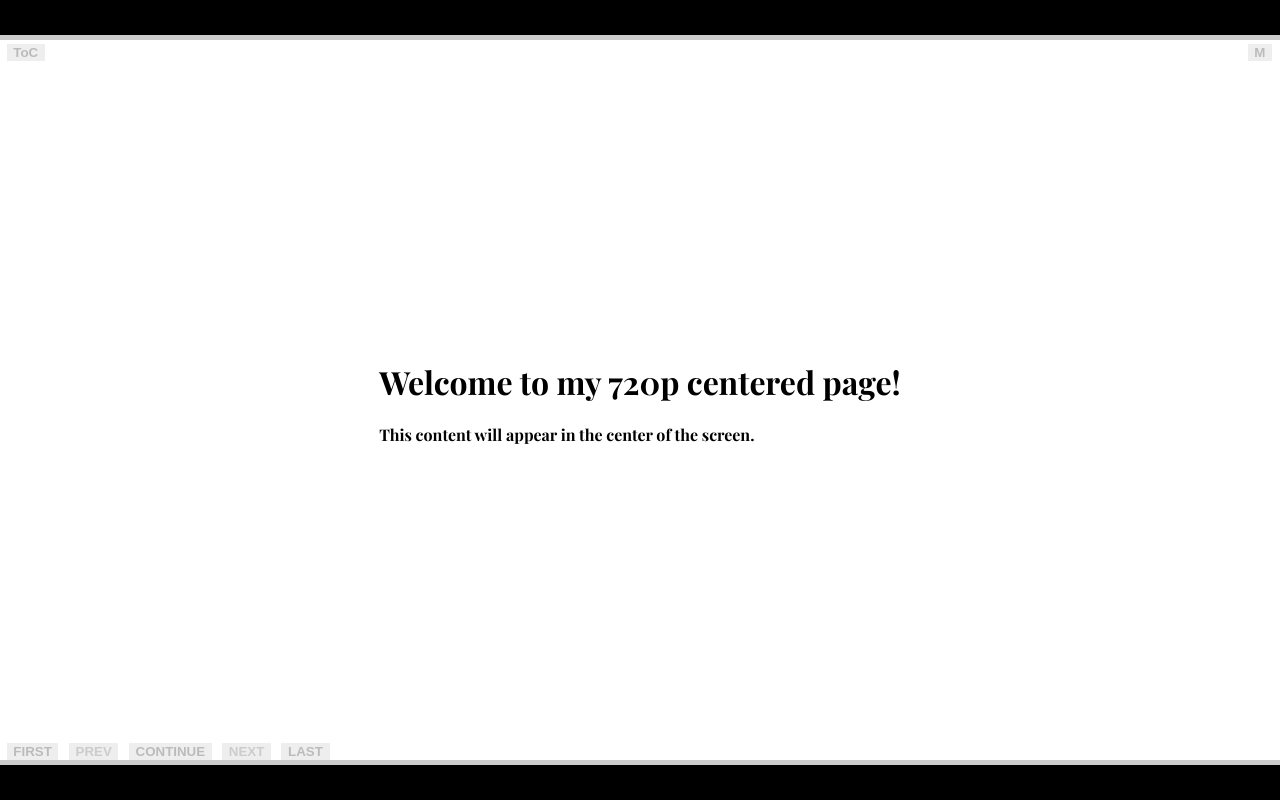
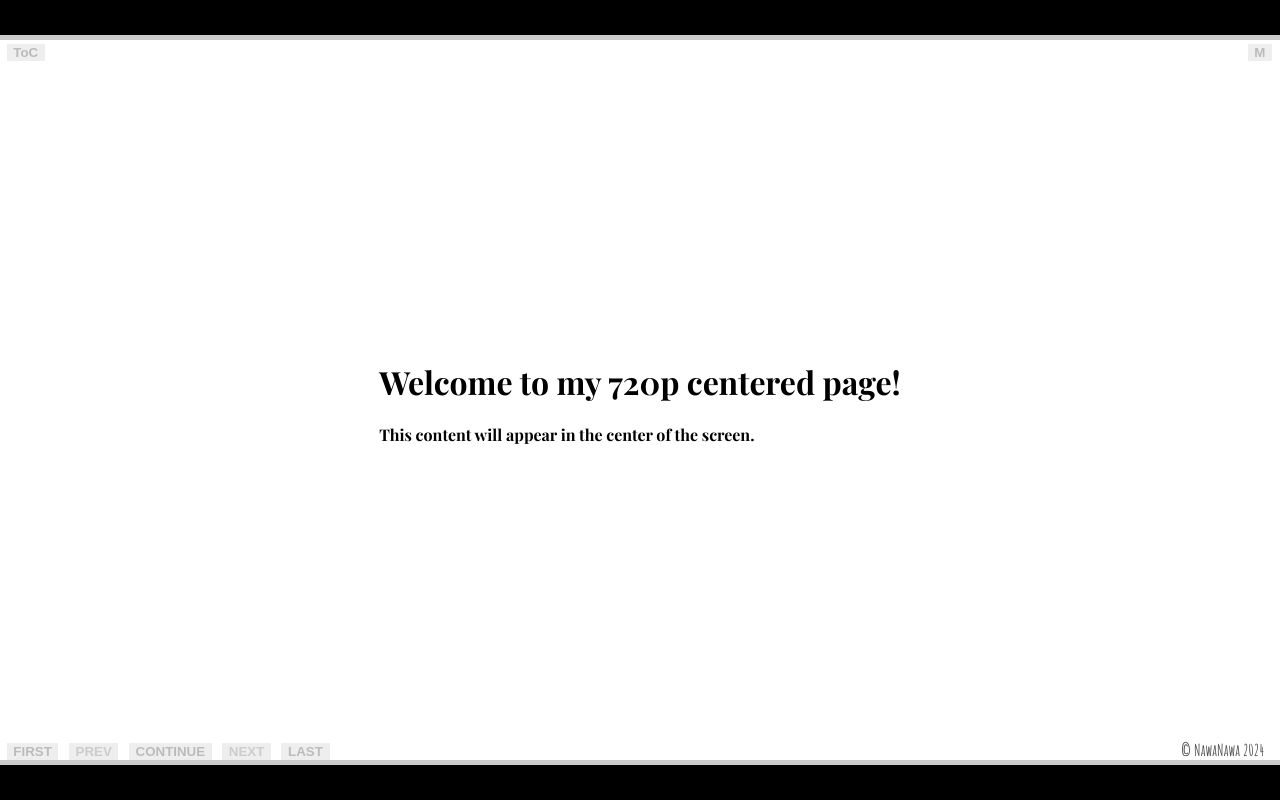
Before and after one commit to NawaMan/OneBRC, a SvelteKit app in the folder docs-src/: page / in a window 1280 px wide. Built offline with nearby package versions, Linux system fonts and the light colour scheme.

Commit message:
Add copyright.

```diff
--- a/docs-src/src/app.html
+++ b/docs-src/src/app.html
@@ -7,6 +7,7 @@
 		%sveltekit.head%
 
 		<link href="https://fonts.googleapis.com/css2?family=Cormorant+Garamond:wght@300;400;500;600;700&display=swap" rel="stylesheet">
+		<link href="https://fonts.googleapis.com/css2?family=Amatic+SC:wght@400;700&display=swap" rel="stylesheet">
 	</head>
 	<style>
 
--- /dev/null
+++ b/docs-src/src/lib/components/Copyright.svelte
@@ -0,0 +1,47 @@
+<script lang="ts">
+	import { onMount, onDestroy } from 'svelte';
+	import { browser } from '$app/environment';
+	import CtrlBtn from './CtrlBtn.svelte';
+	import { scaleMode } from '$lib/stores/scaleMode';
+
+	function toggleScale() {
+		scaleMode.update(current => !current);
+	}
+</script>
+
+<style>
+	@import url('https://fonts.googleapis.com/css2?family=Amatic+SC:wght@400;700&display=swap');
+
+	.copyright {
+		/* cosmetic */
+		position: absolute;
+		padding-left: 0.5em;
+		padding-right: 0.5em;
+		bottom: 0px;
+		right: 0px;
+		margin-right: 0.5em;
+		font-size: 1em;
+        font-weight: bold;
+		opacity: 0.7;
+
+		font-family: 'Amatic SC', cursive;
+	}
+
+    .copyright .hover-text {
+        display: none;
+    }
+    .copyright:hover .hover-text {
+        display: inline;
+		opacity: 1;
+        font-family: 'Playfair Display Regular';
+    }
+
+    .copyright:hover .text {
+        display: none;
+    }
+</style>
+
+<div class="copyright">
+	<span class="text"      >© NawaNawa 2024</span>
+	<span class="hover-text">Copyright NawaNawa &lt;nawa@nawaman.net&gt; 2024</span>
+</div>
--- a/docs-src/src/lib/components/CtrlBtn.svelte
+++ b/docs-src/src/lib/components/CtrlBtn.svelte
@@ -54,17 +54,14 @@
 
 	button .hover-text {
 		display: none;
-		opacity: 0;
 	}
 	button:hover .hover-text,
 	button.selected .hover-text {
 		display: inline;
-		opacity: 1;
 	}
 	button:hover .text,
 	button.selected .text {
 		display: none;
-		opacity: 0;
 	}
 </style>
 
--- a/docs-src/src/routes/+layout.svelte
+++ b/docs-src/src/routes/+layout.svelte
@@ -6,6 +6,7 @@
 	import TableOfContent from '$lib/components/TableOfContent.svelte';
 	import SizeMode from '$lib/components/SizeMode.svelte';
 	import { browser } from '$app/environment';
+	import Copyright from '$lib/components/Copyright.svelte';
 
 	let container: any;
 
@@ -51,6 +52,7 @@
 		<TableOfContent />
 		<SizeMode />
 		<slot />
+		<Copyright />
 	</div>
 </div>
 
```
